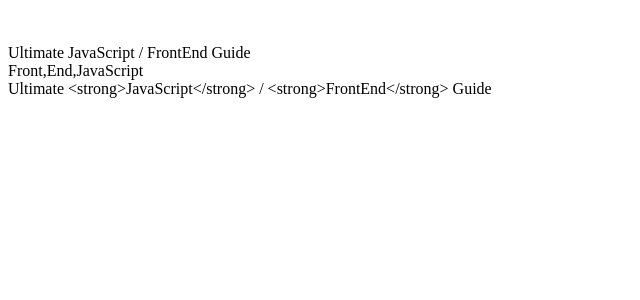
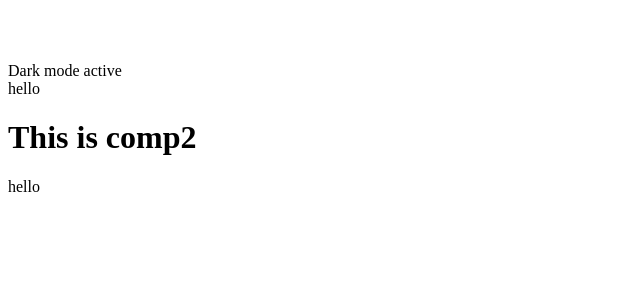
Before and after one commit to ranand16/machine_coding_practice, a React app: page / in a window 1280 px wide. Shown: the top 300 px of the page, without its empty margins (0-640 px from the left). Built offline with nearby package versions, Linux system fonts and the light colour scheme.

Commit message:
feature flag impolemented via react context

```diff
--- a/src/App.jsx
+++ b/src/App.jsx
@@ -4,6 +4,7 @@ import ProgressBarNaviWrapper from "./Components/2ProgressBarNavi";
 import ReactElementForSingletonFunction from "./Components/3SingletonPattern";
 import CircuitBreakerCom from "./Components/4CircuitBreaker";
 import { HighlightWords } from "./Components/6HighlightWordsInStrings";
+import FeatureFlagEntryApp from "./Components/9FeatureFlag";
 const str = "Ultimate JavaScript / FrontEnd Guide";
 const words = ["Front", "End", "JavaScript"];
 
@@ -18,7 +19,9 @@ const App = () => {
             <br />
             {/* <CircuitBreakerCom /> */}
             <br />
-            <HighlightWords str={str} words={words} />
+            {/* <HighlightWords str={str} words={words} /> */}
+            <br />
+            <FeatureFlagEntryApp />
             <br />
         </main>
     );
--- /dev/null
+++ b/src/Components/9FeatureFlag/Comp1.jsx
@@ -0,0 +1,21 @@
+import React, { useContext } from "react";
+import { FeatureFlagContext } from "./FeatureFlagProvider";
+import Comp2 from "./Comp2";
+
+const Comp1 = () => {
+    const featureFlag = useContext(FeatureFlagContext);
+    console.log(featureFlag);
+    return (
+        <div>
+            {featureFlag["darkmode"] && <div>Dark mode active</div>}
+            {featureFlag["commonpre"]}
+
+            <div>
+                <h1>This is comp2</h1>
+                <Comp2 />
+            </div>
+        </div>
+    );
+};
+
+export default Comp1;
--- /dev/null
+++ b/src/Components/9FeatureFlag/Comp2.jsx
@@ -0,0 +1,9 @@
+import React, { useContext } from "react";
+import { FeatureFlagContext } from "./FeatureFlagProvider";
+
+const Comp2 = () => {
+    const featureFlag = useContext(FeatureFlagContext);
+    return <div>{featureFlag["commonpre"]}</div>;
+};
+
+export default Comp2;
--- /dev/null
+++ b/src/Components/9FeatureFlag/FeatureFlagProvider.jsx
@@ -0,0 +1,17 @@
+import React from "react";
+
+export const FeatureFlagContext = React.createContext({});
+
+const FeatureFlagProvider = ({ children }) => {
+    const data = {
+        darkmode: true,
+        commonpre: "hello",
+    };
+    return (
+        <FeatureFlagContext.Provider value={data}>
+            {children}
+        </FeatureFlagContext.Provider>
+    );
+};
+
+export default FeatureFlagProvider;
--- /dev/null
+++ b/src/Components/9FeatureFlag/index.jsx
@@ -0,0 +1,13 @@
+import React from "react";
+import FeatureFlagProvider from "./FeatureFlagProvider";
+import Comp1 from "./Comp1";
+
+const FeatureFlagEntryApp = () => {
+    return (
+        <FeatureFlagProvider>
+            <Comp1 />
+        </FeatureFlagProvider>
+    );
+};
+
+export default FeatureFlagEntryApp;
```
